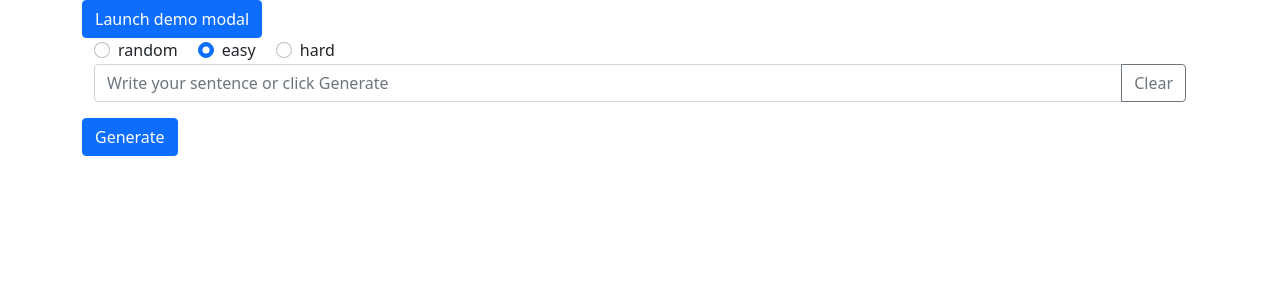
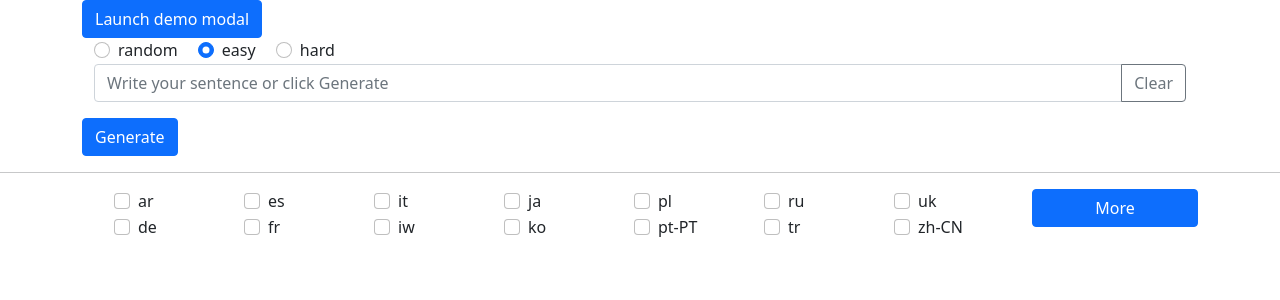
Before and after one commit to nieczuje/multiple-translator, a Flask app: page / in a window 1280 px wide. Shown: the top 300 px of the page. Run offline with Flask 2, Linux system fonts and the light colour scheme; parts of the project's set-up code (start-up, migrations or seed data) failed here and were passed over; some libraries are stand-ins or nearby versions.

Commit message:
collapse

```diff
--- a/static/css/styles.css
+++ b/static/css/styles.css
@@ -1,5 +1,13 @@
 ul {
-  column-count: 8;
-  column-gap: 2rem;
   list-style: none;
 }
+
+ul.diff {
+  column-count: 9;
+  /* column-gap: 0.1rem; */
+}
+
+ul.short {
+  column-count: 7;
+  /* column-gap: 0.5rem; */
+}
--- a/templates/index.html
+++ b/templates/index.html
@@ -146,6 +146,44 @@
       <div class="container">{{content_translations | safe}}</div>
     </div>
 
+    <hr />
+    <div class="container">
+      <div class="row">
+        <div class="col-10">
+          <!-- SHORT -->
+          {{content_checkboxes_short | safe}}
+        </div>
+        <div class="col-2">
+          <!-- BUTTON -->
+          <a
+            class="btn btn-primary w-100"
+            data-bs-toggle="collapse"
+            href="#collapseExample"
+            role="button"
+            aria-expanded="false"
+            aria-controls="collapseExample"
+          >
+            More
+          </a>
+          <!-- <button
+            class="btn btn-primary"
+            type="button"
+            data-bs-toggle="collapse"
+            data-bs-target="#collapseExample"
+            aria-expanded="false"
+            aria-controls="collapseExample"
+          >
+            Button with data-bs-target
+          </button> -->
+        </div>
+      </div>
+
+      <!-- LONG -->
+      <div class="collapse" id="collapseExample">
+        <div class="card card-body">{{content_checkboxes | safe}}</div>
+      </div>
+    </div>
+
     <!-- Optional JavaScript -->
     <!-- jQuery first, then Popper.js, then Bootstrap JS -->
     <!-- <script
--- a/translator.py
+++ b/translator.py
@@ -19,6 +19,10 @@ class Languages():
              "sw", "ta", "te", "tg", "th", "ti", "tk", "tl", "tn", "to", "tr", "tt", "tum", "tw", "ug", "uk", "ur",
              "uz", "vi", "wo", "xh", "xx-bork", "xx-elmer", "xx-hacker", "xx-klingon", "xx-pirate", "yi", "yo", "zh-CN",
              "zh-TW", "zu"]
+        self.lang_list_short = ["ar", "de", "es", "fr", "it", "iw", "ja", "ko", "pl", "pt-PT", "ru", "tr", "uk", "zh-CN"]
+
+    def lang_diff(self):
+        return [lang for lang in self.lang_list if not (lang in self.lang_list_short or lang == "en")]
 
     def __str__(self):
         for lang in self.lang_list:
@@ -114,6 +118,13 @@ class Display():
     def checkbox(self, lang):
         return '<li><div class="form-check"><input class="form-check-input" type="checkbox" name="languages" value="' + lang + '" id="flexCheckDefault_' + lang + '" /><label class="form-check-label" for="flexCheckDefault_' + lang + '">' + lang + '</label></div></li>'
 
+    def checkboxes(self, langs, html_class):
+        checkboxes = '<ul class="' + html_class + '">'
+        for lang in langs:
+            checkboxes += self.checkbox(lang)
+        checkboxes += '</ul>'
+        return checkboxes
+
     def form(self, langs):
         form = '<form method="post"><ul>'
         for lang in langs:
@@ -171,6 +182,8 @@ def main():
 #         </form>'
 
 form = Display().form(Languages().lang_list)
+checkboxes = Display().checkboxes(Languages().lang_diff(), "diff")
+checkboxes_short = Display().checkboxes(Languages().lang_list_short, "short")
 
 
 app = Flask(__name__)
@@ -200,7 +213,7 @@ def index():
             sen = MultipleTranslator(english_sentence).multiple_translations(languages)
             translations = Display().translations(sen)
     print(languages, inlineRadioOptions)
-    return render_template("index.html", content_form=form, content_sentence=english_sentence, content_translations=translations)
+    return render_template("index.html", content_form=form, content_sentence=english_sentence, content_translations=translations, content_checkboxes=checkboxes, content_checkboxes_short=checkboxes_short)
 
 if __name__ == "__main__":
     app.run(debug=False)
```
